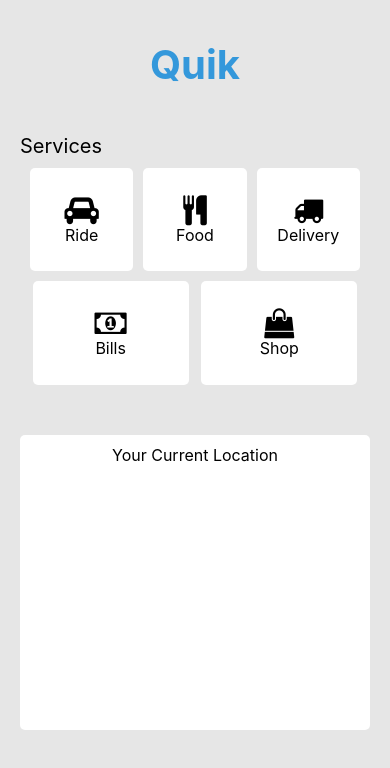
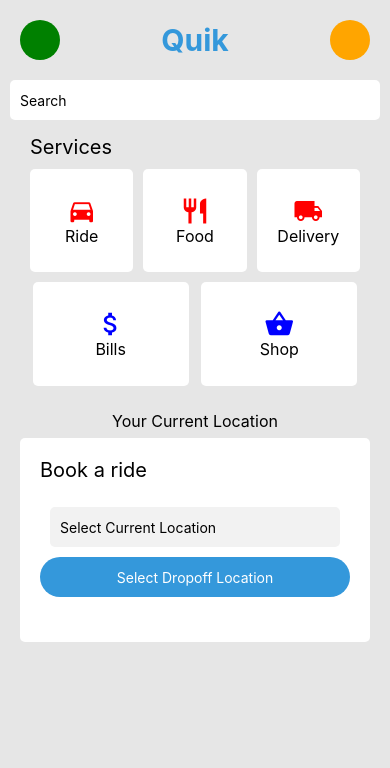
Before and after one commit to Dexter-Mtetwa/QUIK, a React Native app: screen /Main in a window 390 px wide. Shown: the top 768 px of the page. Built offline with nearby package versions, Linux system fonts and the light colour scheme.

Commit message:
another second commit

```diff
--- a/constants/Colors.js
+++ b/constants/Colors.js
@@ -5,6 +5,7 @@ const Colors = {
   SECONDARY_COLOR: '#3498db',
   BACKGROUND_COLOR: '#e6e6e6',
   TEXT_COLOR: '#34495e',
+  LIGHTER_GREY: '#f2f2f2',
 }
 
 export default Colors;
--- a/screens/MainScreen.js
+++ b/screens/MainScreen.js
@@ -1,18 +1,20 @@
 // src/screens/MainScreen.js
-import React from 'react';
-import { View, Text, TouchableOpacity, Dimensions, StyleSheet, Platform } from 'react-native';
+import React, { useState } from 'react';
+import { View, Text, TouchableOpacity, Dimensions, StyleSheet, Platform, TextInput } from 'react-native';
 import Colors from '../constants/Colors';
 import VAlues from '../constants/Values';
-import Icon from 'react-native-vector-icons/FontAwesome'; // Import the specific icon you want to use
+import Icon from 'react-native-vector-icons/MaterialIcons'; // Import MaterialIcons
 
 const MainScreen = ({ navigation }) => {
   const services = [
-    { name: "Ride", icon: "car" },
-    { name: "Food", icon: "cutlery" },
-    { name: "Delivery", icon: "truck" },
-    { name: "Bills", icon: "money" },
-    { name: "Shop", icon: "shopping-bag" },
+    { name: "Ride", icon: "directions-car" },
+    { name: "Food", icon: "restaurant" },
+    { name: "Delivery", icon: "local-shipping" },
+    { name: "Bills", icon: "attach-money" },
+    { name: "Shop", icon: "shopping-basket" },
   ];
+
+  const [searchText, setSearchText] = useState('');
 
   const screenWidth = Dimensions.get('window').width;
   const buttonWidth = (screenWidth - 80) / 3; // 80 is the total horizontal margin (20 margin on each side of the container)
@@ -60,23 +62,43 @@ const MainScreen = ({ navigation }) => {
 
   return (
     <View style={styles.container}>
-      <Text style={styles.headingText}>Quik</Text>
-      {/* Add your elegant search bar here */}
+      {/* Header */}
+      <View style={styles.header}>
+        {/* Pay Circle View */}
+        <View style={styles.payCircle}>
+          {/* You can add more content here if needed */}
+        </View>
+        <Text style={styles.headingText}>Quik</Text>
+        {/* More Circle View */}
+        <View style={styles.moreCircle}>
+          {/* You can add more content here if needed */}
+        </View>
+      </View>
+
+      {/* Search Bar */}
+      <TextInput
+        style={styles.searchBar}
+        placeholder="Search"
+        value={searchText}
+        onChangeText={(text) => setSearchText(text)}
+      />
 
       {/* Services Container */}
       <View style={styles.servicesContainer}>
         <Text style={styles.servicesTxt}>Services</Text>
 
         {/* Group 1 */}
-        <View style={{ flexDirection: 'row', justifyContent: 'space-evenly', marginBottom: 10 }}>
+        <View style={styles.btnContainer}>
           {services.slice(0, 3).map((service, index) => (
             <TouchableOpacity
               key={index}
               onPress={() => navigation.navigate('ServiceDetails', { serviceName: service.name })}
               style={buttonStyle}
             >
-              <Icon name={service.icon} size={30} color={Colors.BLACK} />
-              <Text style={{ color: Colors.BLACK, textAlign: 'center', fontSize: 16 }}>{service.name}</Text>
+              <>
+                <Icon name={service.icon} size={30} color={'red'} />
+                <Text style={{ color: Colors.BLACK, textAlign: 'center', fontSize: 16 }}>{service.name}</Text>
+              </>
             </TouchableOpacity>
           ))}
         </View>
@@ -89,16 +111,26 @@ const MainScreen = ({ navigation }) => {
               onPress={() => navigation.navigate('ServiceDetails', { serviceName: service.name })}
               style={buttonStyle2}
             >
-              <Icon name={service.icon} size={30} color={Colors.BLACK} />
-              <Text style={{ color: Colors.BLACK, textAlign: 'center', fontSize: 16 }}>{service.name}</Text>
+              <>
+                <Icon name={service.icon} size={30} color={'blue'} />
+                <Text style={{ color: Colors.BLACK, textAlign: 'center', fontSize: 16 }}>{service.name}</Text>
+              </>
             </TouchableOpacity>
           ))}
         </View>
       </View>
 
       {/* Services Container */}
+      <Text style={styles.mapTxt}>Your Current Location</Text>
       <View style={styles.mapContainer}>
-        <Text style={styles.mapTxt}>Your Current Location</Text>
+        <Text style={styles.bookRideTxt}>Book a ride</Text>
+        <TextInput
+          style={styles.currentLocationInput}
+          placeholder="Select Current Location"
+        />
+        <TouchableOpacity style={styles.dropoffBtn}>
+          <Text style={styles.dropoffTxt}>Select Dropoff Location</Text>
+        </TouchableOpacity>
       </View>
     </View>
   );
@@ -106,15 +138,40 @@ const MainScreen = ({ navigation }) => {
 
 const styles = StyleSheet.create({
   container: {
-    backgroundColor: Colors.BACKGROUND_COLOR,
+    backgroundColor: Colors.BACKGROUND_COLOR, // Change to a light shade of gray
     flex: 1,
   },
+  header: {
+    flexDirection: 'row',
+    justifyContent: 'space-between',
+    alignItems: 'center',
+    marginHorizontal: 20,
+    marginBottom: 10,
+    marginTop: 20,
+  },
   headingText: {
-    fontSize: 40,
-    textAlign: 'center',
-    marginVertical: 40,
+    fontSize: 30,
     fontWeight: 'bold',
     color: Colors.SECONDARY_COLOR,
+  },
+  moreCircle: {
+    width: 40,
+    height: 40,
+    borderRadius: 20,
+    backgroundColor: 'orange', // Change color as needed
+  },
+  payCircle: {
+    width: 40,
+    height: 40,
+    borderRadius: 20,
+    backgroundColor: 'green', // Change color as needed
+  },
+  searchBar: {
+    height: 40,
+    backgroundColor: Colors.PRIMARY_COLOR,
+    margin: 10,
+    paddingLeft: 10,
+    borderRadius: 5,
   },
   servicesContainer: {
     marginTop: 5,
@@ -123,13 +180,19 @@ const styles = StyleSheet.create({
   servicesTxt: {
     fontSize: 20,
     marginBottom: 10,
+    marginLeft: VAlues.LITTLE_MARGINS,
+  },
+  btnContainer: {
+    flexDirection: 'row',
+    justifyContent: 'space-evenly',
+    marginBottom: 10,
   },
   mapContainer: {
-    marginTop: VAlues.topMargin,
+    padding: 20,
+    marginTop: VAlues.topMargin / 4,
     backgroundColor: Colors.PRIMARY_COLOR,
     marginHorizontal: VAlues.horizontalMargin,
     borderRadius: 5,
-    height: '35%',
     ...Platform.select({
       ios: {
         shadowColor: 'black',
@@ -143,13 +206,34 @@ const styles = StyleSheet.create({
       },
     }),
   },
-
   mapTxt: {
-    color: Colors.BLACK,
     textAlign: 'center',
     fontSize: 16,
-    marginTop: VAlues.LITTLE_MARGINS,
-  }
+    marginTop: VAlues.LITTLE_MARGINS / 2,
+  },
+  bookRideTxt: {
+    fontSize: 20,
+    marginBottom: VAlues.topMargin / 2,
+  },
+  currentLocationInput: {
+    height: 40,
+    backgroundColor: Colors.LIGHTER_GREY,
+    margin: 10,
+    paddingLeft: 10,
+    borderRadius: 5,
+  },
+  dropoffBtn: {
+    width: '100%',
+    backgroundColor: Colors.SECONDARY_COLOR,
+    borderRadius: 20,
+    height: 40,
+    justifyContent: 'center',
+    alignItems: 'center',
+    marginBottom: VAlues.headerTxtSize,
+  },
+  dropoffTxt: {
+    color: Colors.PRIMARY_COLOR,
+  },
 });
 
 export default MainScreen;
```
Also changed, not shown: 1 other file (tests, documents, lock files or other folders).
